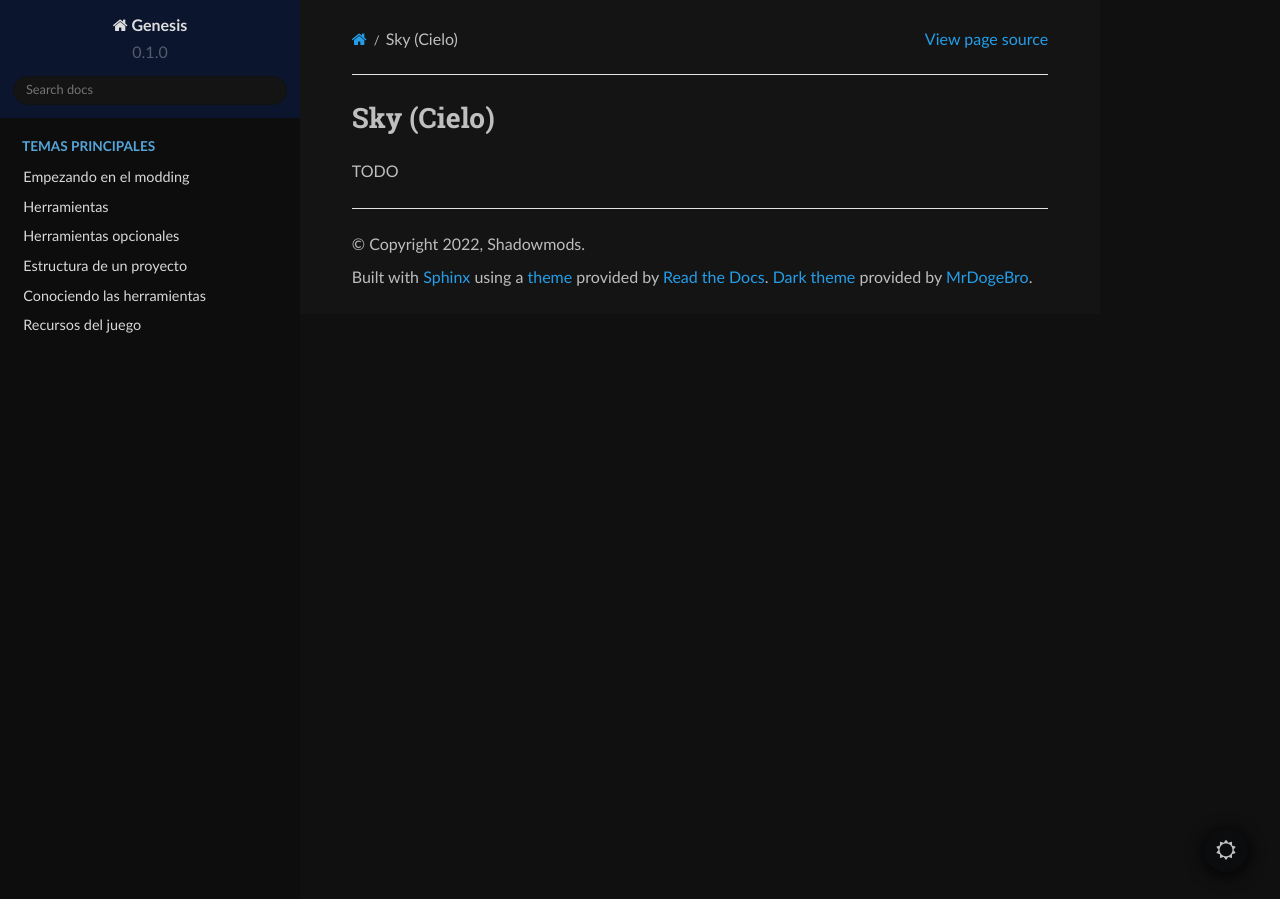
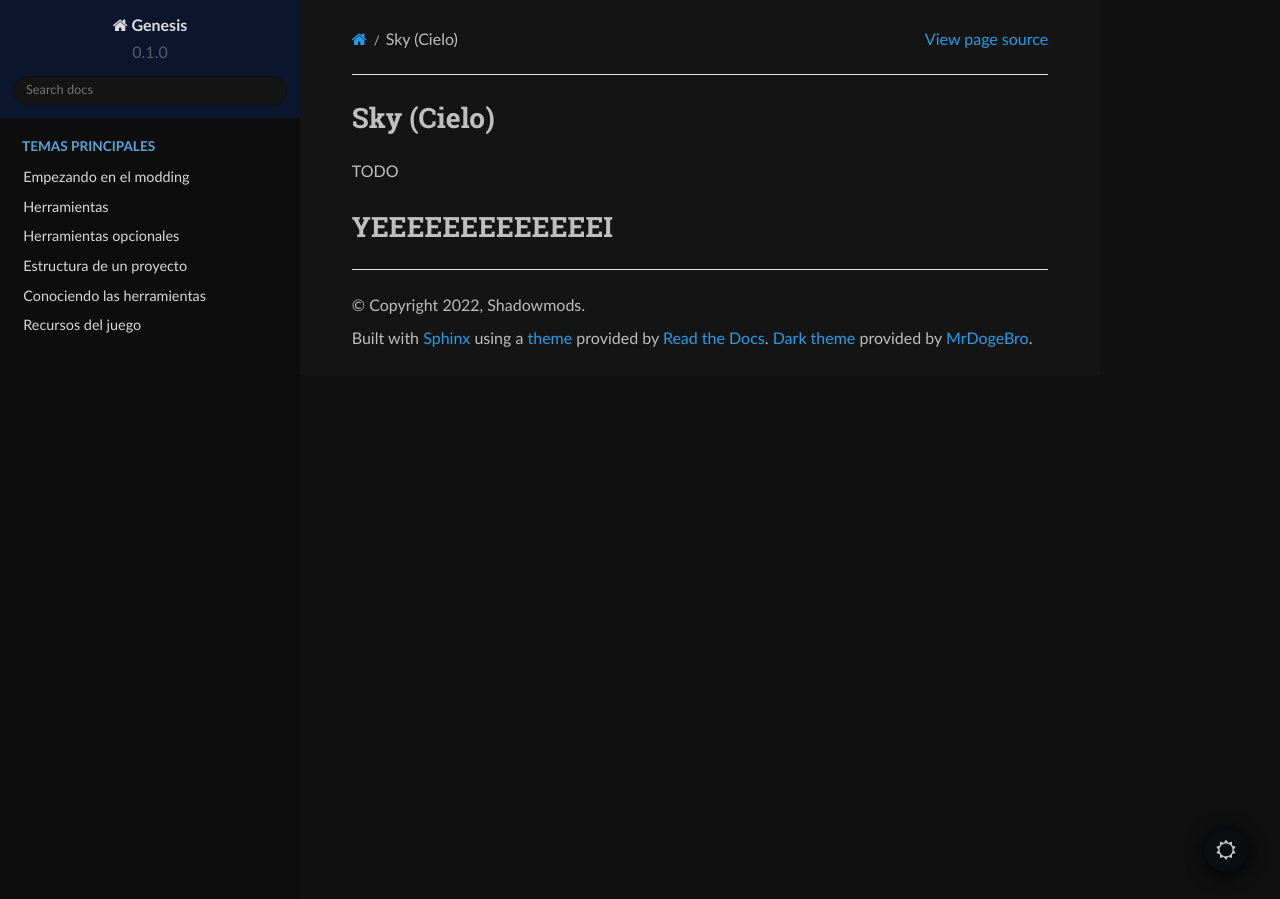
Before and after one commit to Sledmine/genesis, a Sphinx documentation site: the page built from docs/source/tags/sky/sky.md, in a window 1280 px wide. Built offline with Sphinx 7.4.7 and the Read the Docs theme 2.0.0, drawn with Linux system fonts in a browser that asks for light colours.

Commit message:
YEEEEEEEEI

```diff
--- a/docs/source/tags/sky/sky.md
+++ b/docs/source/tags/sky/sky.md
@@ -1,3 +1,5 @@
 ## Sky (Cielo)
 
 TODO
+
+## YEEEEEEEEEEEEEI
```
